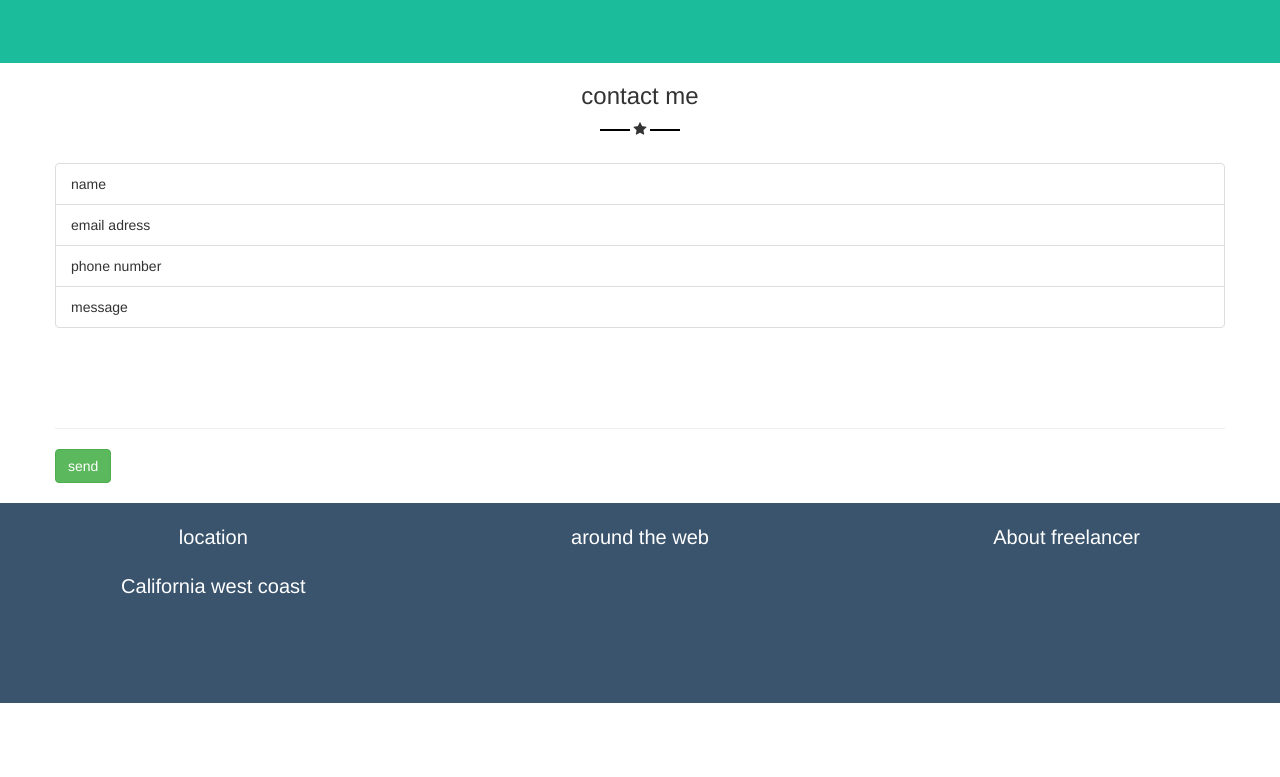
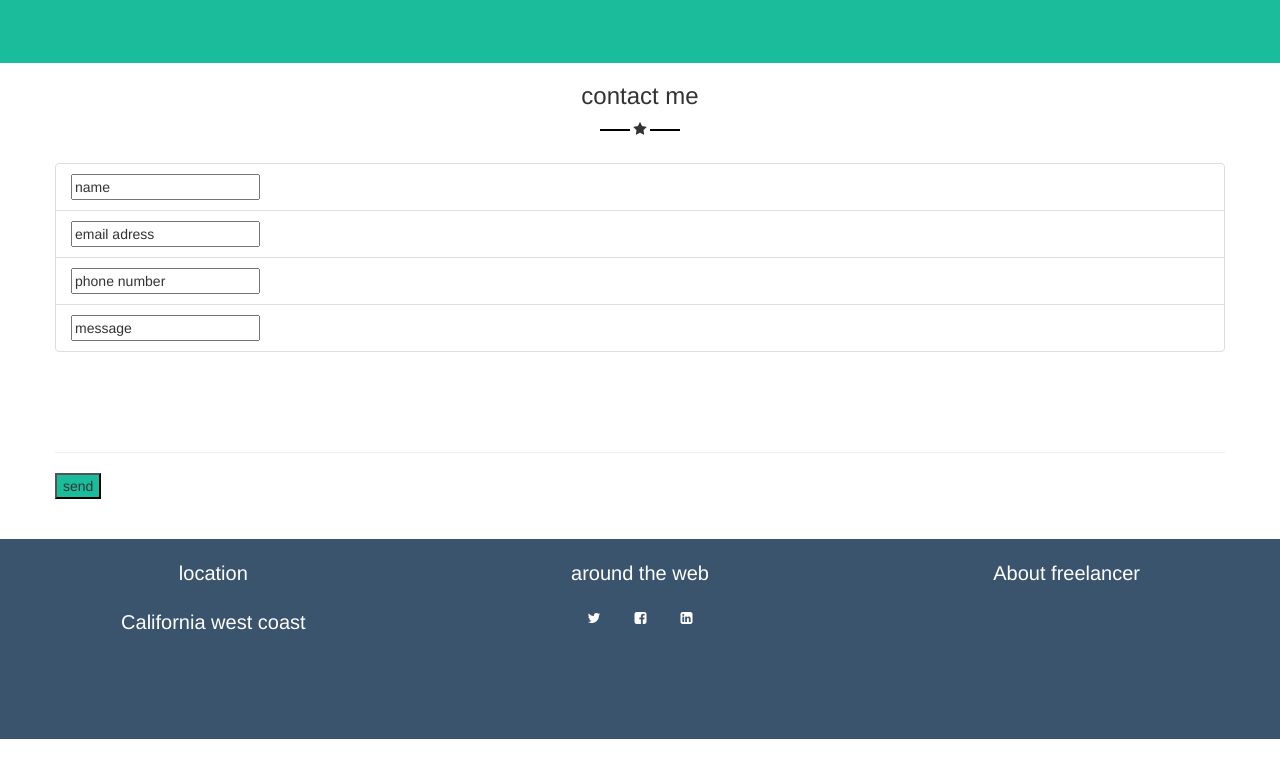
Before and after one commit to adele-recubini/html-css-bootstrap-freelancer, a plain HTML site: page index.html in a window 1280 px wide. Shown: the part 1567-2344 px from the top of the page. Before the commit the page ends 2270 px from the top, so only its background shows below. Drawn offline with nearby package versions, Linux system fonts and the light colour scheme.

Commit message:
modifiche

```diff
--- a/css/style.css
+++ b/css/style.css
@@ -91,6 +91,10 @@ color: white;
 .about{
   background-color:#1ABC9C;
 }
+
+.bg-color2{
+  background-color: #3A546D;
+}
 p{
   text-align: center;
   color: white;
@@ -100,8 +104,24 @@ p{
 .footer{
   height: 200px;
   background-color: #3A546D;
-  margin-top: 20px;
+  margin-top: 30px;
+  text-align: center;
 }
 .footer>ul>li{
   display:inline-block;
+  padding: 10px 15px;
+  color: white;
 }
+.footer>ul{
+  padding-left:0;
+}
+
+.send{
+  margin-bottom: 10px;
+  background-color:#1ABC9C;
+}
+
+
+
+
+}
--- a/index.html
+++ b/index.html
@@ -110,43 +110,46 @@
              </div>
             </div>
           </div>
+
           <div class="row">
           <ul class="list-group">
-            <li class="list-group-item">name</li>
-            <li class="list-group-item">email adress</li>
-            <li class="list-group-item">phone number</li>
-            <li class="list-group-item">message</li>
+            <li class="list-group-item"><input type="text" id="fname" name="fname" value="name"><br></li>
+            <li class="list-group-item"><input type="text" id="fname" name="fname" value="email adress"><br></li>
+            <li class="list-group-item"><input type="text" id="fname" name="fname" value="phone number"><br></li>
+            <li class="list-group-item"><input type="text" id="fname" name="fname" value="message"><br></li>
           </ul><br><br><br>
           <hr>
-            <button type="button" class="btn btn-success">send</button>
+            <button class="send" type="button" class="btn btn-success">send</button>
          </div>
         </div>
+         <!-- footer -->
 
-         <!-- footer -->
+
+
         <div class="row">
-           <div class=" footer col-xs-12 col-sm-4">
+           <div class="col-xs-12">
+             <div class="row">
+
+               <div class=" footer col-xs-12 col-sm-4 col-md-4">
                  <p>location</p>
                  <p>California west coast</p>
                </div>
-           <div class=" footer col-xs-12 col-sm-4">
+               <div class=" footer col-xs-12 col-sm-4 col-md-4">
                  <p>around the web</p>
                  <ul>
-               <li></li>
-               <li></li>
-               <li></li>
+                   <li><i class="fa fa-twitter" aria-hidden="true"></i></li>
+                   <li><i class="fa fa-facebook-square" aria-hidden="true"></i></li>
+                   <li><i class="fa fa-linkedin-square" aria-hidden="true"></i></li>
                  </ul>
                </div>
-           <div class="footer col-xs-12 col-sm-4">
+               <div class="footer col-xs-12 col-sm-4 col-md-4">
                  <p>About freelancer</p>
               </div>
              </div>
 
+
            </div>
-
-
-
-
-
+        </div>
 
 
 
```
Lines whose indentation alone changed are shown as unchanged.
